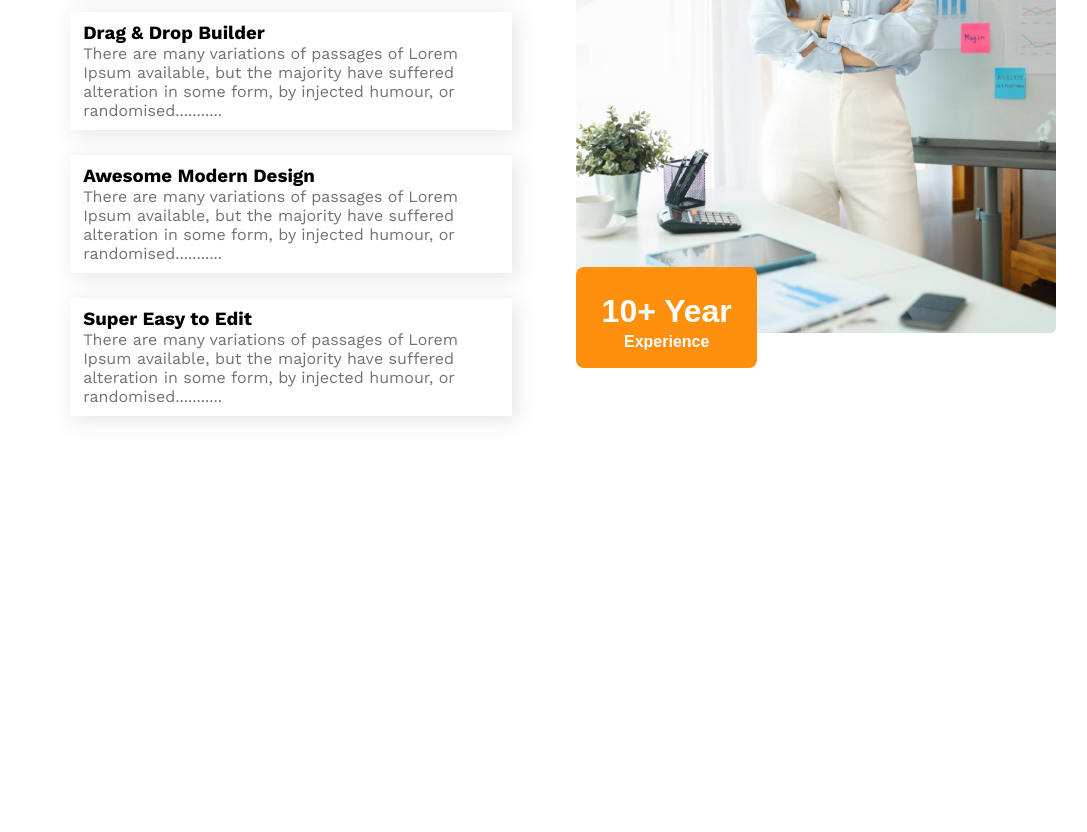
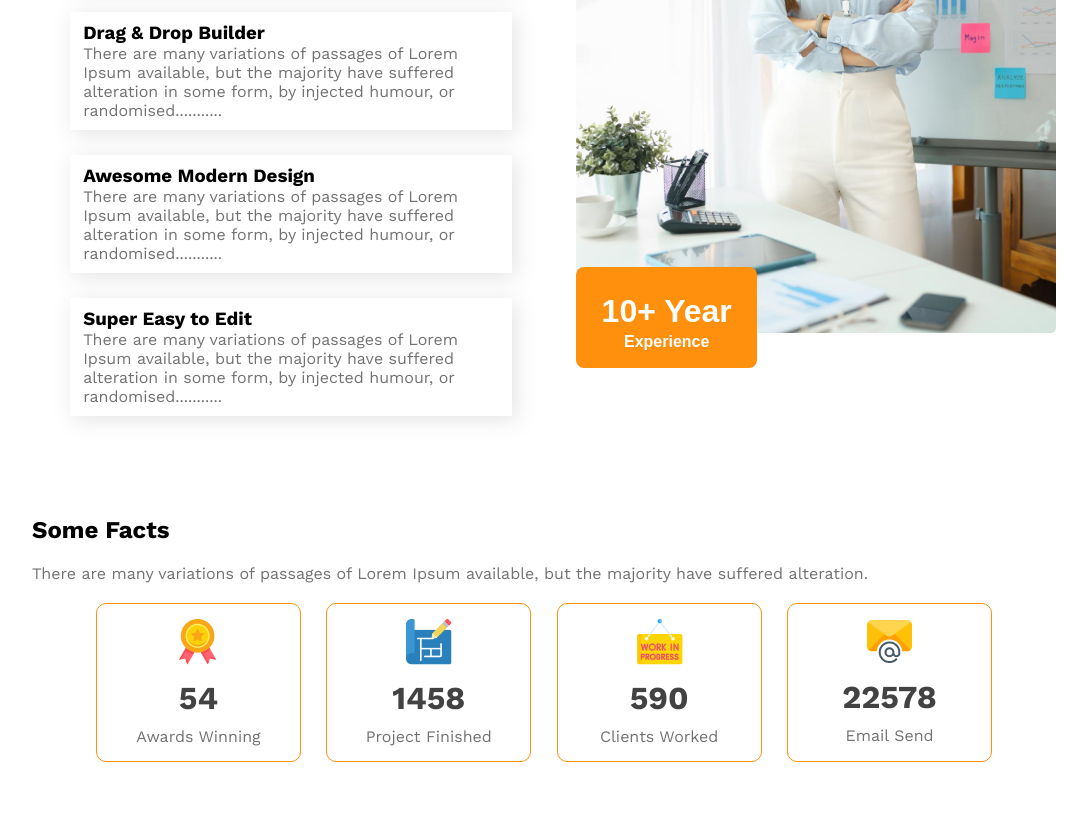
Before and after one commit to Alamin-Biswas103/G3-Architecture, a plain HTML site: page index.html in a window 1280 px wide. Shown: the part 2016-2848 px from the top of the page, without its empty margins (96-1183 px from the left). Before the commit the page ends 2482 px from the top, so only its background shows below. Drawn offline with nearby package versions, Linux system fonts and the light colour scheme.

Commit message:
fact card section

```diff
--- a/index.html
+++ b/index.html
@@ -89,6 +89,40 @@
         </div>
 
     </section>
+
+
+    <!-- Some Facts section -->
+     <section class="facts-section container">
+        <h2>Some Facts</h2>
+        <p class="dark-3">There are many variations of passages of Lorem Ipsum available, but the majority have suffered alteration.</p>
+        <div class="fact-card-container">
+            <div class="fact-card">
+                <img src="./images/icons/ribon.png" alt="">
+                <h3>54</h3>
+                <p class="dark-3">Awards Winning</p>
+            </div>
+            <div class="fact-card">
+                <img src="./images/icons/projects.png" alt="">
+                <h3>1458</h3>
+                <p class="dark-3">Project Finished</p>
+            </div>
+            <div class="fact-card">
+                <img src="./images/icons/customers.png" alt="">
+                <h3>590</h3>
+                <p class="dark-3">Clients Worked</p>
+            </div>
+            <div class="fact-card">
+                <img src="./images/icons/email.png" alt="">
+                <h3>22578</h3>
+                <p class="dark-3">Email Send</p>
+            </div>
+        </div>
+     </section>
+
+
+
     </main>
+
+
 </body>
 </html>
--- a/style/style.css
+++ b/style/style.css
@@ -40,7 +40,9 @@ body{
 }
 
 
-
+.hidden{
+    display: none;
+}
 
 
 
@@ -177,6 +179,31 @@ body{
 }
 
 
+/* Facts section is designed here */
+.facts-section h2{
+    margin-bottom: 20px;
+}
+
+.fact-card-container{
+    display: grid;
+    grid-template-columns: repeat(4, 1fr);
+    justify-content: space-between;
+    padding: 20px 5vw;
+    gap: 2vw;
+}
+
+.fact-card{
+    text-align: center;
+    border: 1px solid #FF900E;
+    padding: 15px;
+    border-radius: 10px;
+}
+
+.fact-card h3{
+    color: #424242;
+    font-size: 2rem;
+    margin: 10px 0;
+}
 
 
 @media screen and (max-width:576px) {
@@ -198,4 +225,9 @@ body{
     .more-features-image-container button{
         bottom: -20px;
     }
+
+    .fact-card-container{
+        grid-template-columns: repeat(1,1fr);
+        gap: 5vh;
+    }
 }
```
